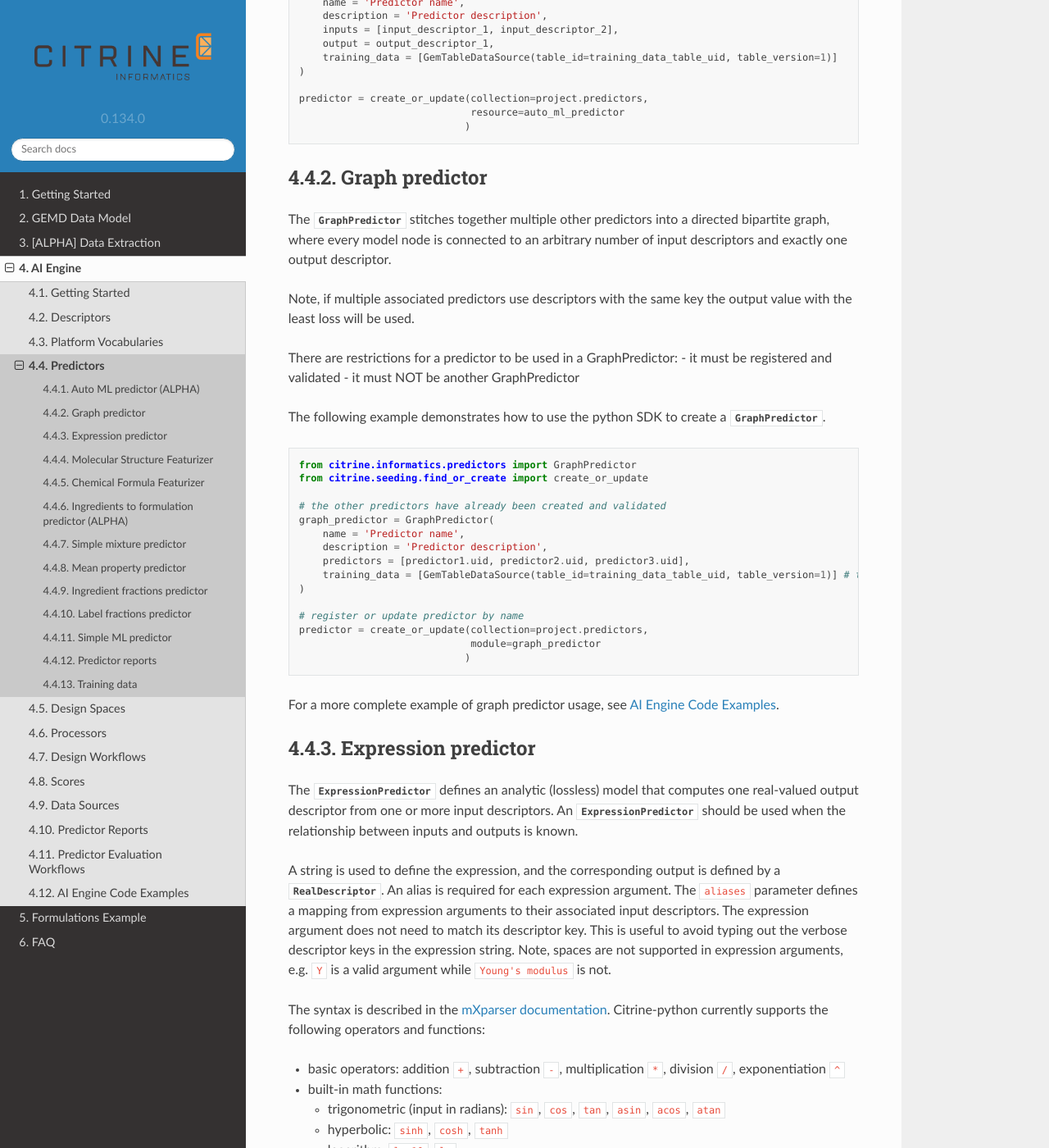
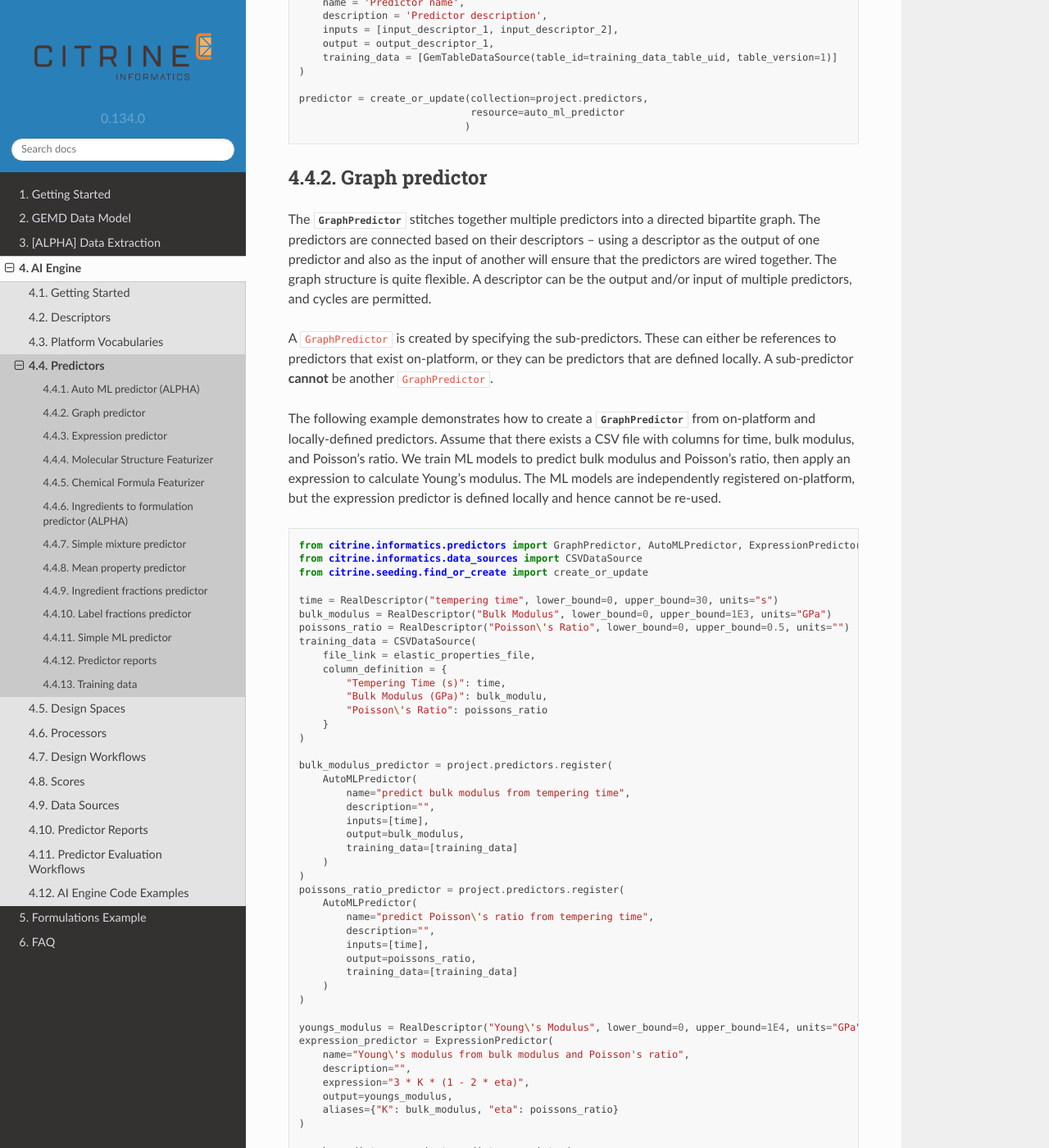
Before and after one commit to CitrineInformatics/citrine-python, a Sphinx documentation site: the page built from docs/source/workflows/predictors.rst, in a window 1280 px wide and 1400 px high, scrolled down 892 px. Shown: the whole window at 82% size. Built offline with Sphinx 7.4.7 and the Read the Docs theme 2.0.0, drawn with Linux system fonts in a browser that asks for light colours; some of the changed text lies outside the part shown.

Commit message:
update graph predictor example

```diff
--- a/docs/source/workflows/predictors.rst
+++ b/docs/source/workflows/predictors.rst
@@ -52,37 +52,80 @@
 Graph predictor
 ---------------
 
-The :class:`~citrine.informatics.predictors.graph_predictor.GraphPredictor` stitches together multiple other predictors into a
-directed bipartite graph, where every model node is connected to an arbitrary number of input descriptors and exactly
-one output descriptor.
+The :class:`~citrine.informatics.predictors.graph_predictor.GraphPredictor` stitches together multiple predictors into a directed bipartite graph.
+The predictors are connected based on their descriptors -- using a descriptor as the output of one predictor and also as the input of another will ensure that the predictors are wired together.
+The graph structure is quite flexible.
+A descriptor can be the output and/or input of multiple predictors, and cycles are permitted.
 
-Note, if multiple associated predictors use descriptors with the same key the output value with the least loss will be used.
+A ``GraphPredictor`` is created by specifying the sub-predictors.
+These can either be references to predictors that exist on-platform, or they can be predictors that are defined locally.
+A sub-predictor **cannot** be another ``GraphPredictor``.
 
-There are restrictions for a predictor to be used in a GraphPredictor:
-- it must be registered and validated
-- it must NOT be another GraphPredictor
-
-The following example demonstrates how to use the python SDK to create a :class:`~citrine.informatics.predictors.graph_predictor.GraphPredictor`.
+The following example demonstrates how to create a :class:`~citrine.informatics.predictors.graph_predictor.GraphPredictor` from on-platform and locally-defined predictors.
+Assume that there exists a CSV file with columns for time, bulk modulus, and Poisson's ratio.
+We train ML models to predict bulk modulus and Poisson's ratio, then apply an expression to calculate Young's modulus.
+The ML models are independently registered on-platform, but the expression predictor is defined locally and hence cannot be re-used.
 
 .. code:: python
 
-   from citrine.informatics.predictors import GraphPredictor
-   from citrine.seeding.find_or_create import create_or_update
+    from citrine.informatics.predictors import GraphPredictor, AutoMLPredictor, ExpressionPredictor
+    from citrine.informatics.data_sources import CSVDataSource
+    from citrine.seeding.find_or_create import create_or_update
 
-   # the other predictors have already been created and validated
-   graph_predictor = GraphPredictor(
-       name = 'Predictor name',
-       description = 'Predictor description',
-       predictors = [predictor1.uid, predictor2.uid, predictor3.uid],
-       training_data = [GemTableDataSource(table_id=training_data_table_uid, table_version=1)] # training data shared by all sub-predictors
-   )
+    time = RealDescriptor("tempering time", lower_bound=0, upper_bound=30, units="s")
+    bulk_modulus = RealDescriptor("Bulk Modulus", lower_bound=0, upper_bound=1E3, units="GPa")
+    poissons_ratio = RealDescriptor("Poisson\'s Ratio", lower_bound=0, upper_bound=0.5, units="")
+    training_data = CSVDataSource(
+        file_link = elastic_properties_file,
+        column_definition = {
+            "Tempering Time (s)": time,
+            "Bulk Modulus (GPa)": bulk_modulu,
+            "Poisson\'s Ratio": poissons_ratio
+        }
+    )
 
-   # register or update predictor by name
-   predictor = create_or_update(collection=project.predictors,
-                                module=graph_predictor
-                               )
+    bulk_modulus_predictor = project.predictors.register(
+        AutoMLPredictor(
+            name="predict bulk modulus from tempering time",
+            description="",
+            inputs=[time],
+            output=bulk_modulus,
+            training_data=[training_data]
+        )
+    )
+    poissons_ratio_predictor = project.predictors.register(
+        AutoMLPredictor(
+            name="predict Poisson\'s ratio from tempering time",
+            description="",
+            inputs=[time],
+            output=poissons_ratio,
+            training_data=[training_data]
+        )
+    )
 
-For a more complete example of graph predictor usage, see :ref:`AI Engine Code Examples <graph_predictor_example>`.
+    youngs_modulus = RealDescriptor("Young\'s Modulus", lower_bound=0, upper_bound=1E4, units="GPa")
+    expression_predictor = ExpressionPredictor(
+        name="Young\'s modulus from bulk modulus and Poisson's ratio",
+        description="",
+        expression="3 * K * (1 - 2 * eta)",
+        output=youngs_modulus,
+        aliases={"K": bulk_modulus, "eta": poissons_ratio}
+    )
+
+    graph_predictor = project.predictors.register(
+        GraphPredictor(
+            name = "Big elastic constant predictor,
+            description = ""
+            predictors = [
+                bulk_modulus_predictor.uid,
+                poissons_ratio_predictor.uid,
+                expression_predictor
+            ],
+           training_data = []
+        )
+    )
+
+For another example of graph predictor usage, see :ref:`AI Engine Code Examples <graph_predictor_example>`.
 
 .. _Expression Predictor:
 Expression predictor
```
